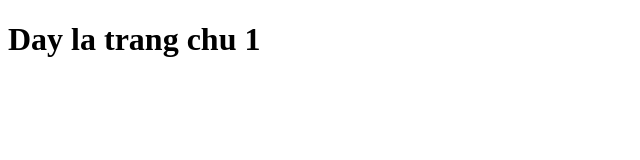
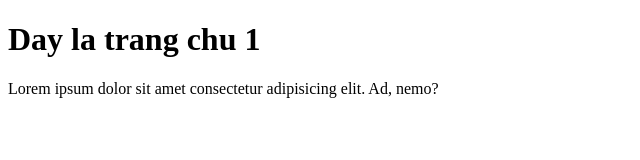
Before and after one commit to VumanhcuonBug/khoa-12-bai-13, a plain HTML site: page index.html in a window 1280 px wide. Shown: the whole page, without its empty margins (0-640 px from the left). Drawn offline with Linux system fonts and the light colour scheme.

Commit message:
update page home

```diff
--- a/index.html
+++ b/index.html
@@ -7,5 +7,6 @@
 </head>
 <body>
     <h1>Day la trang chu 1</h1>
+    <p>Lorem ipsum dolor sit amet consectetur adipisicing elit. Ad, nemo?</p>
 </body>
 </html>
```
